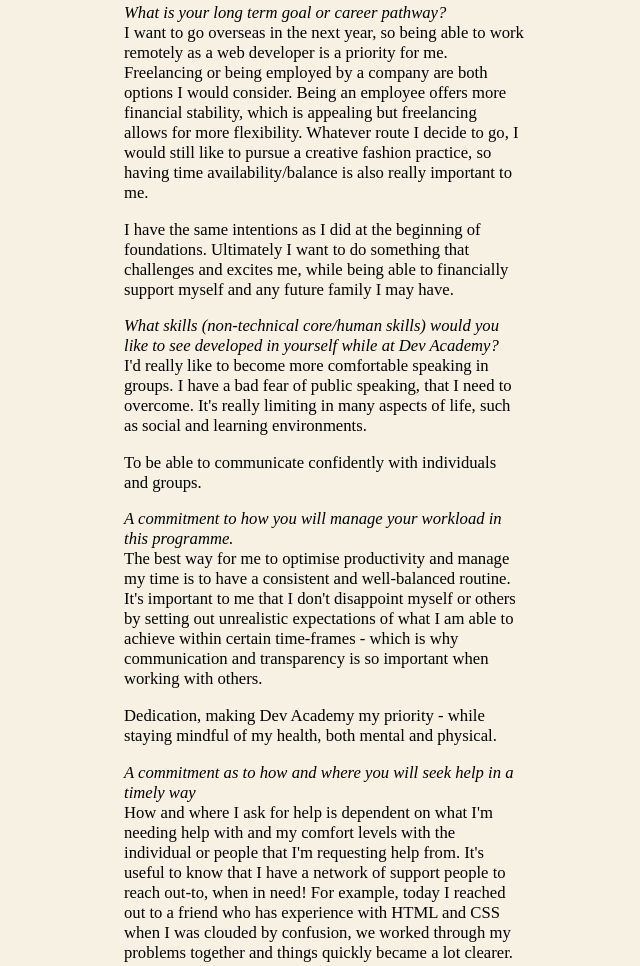
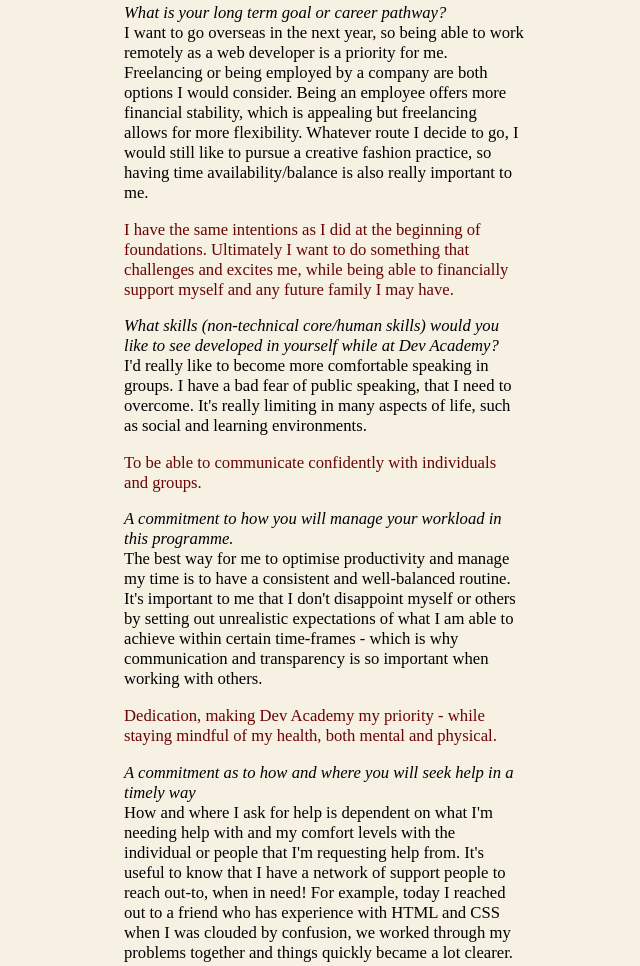
Before and after one commit to GracieHayward/GracieHayward.github.io, a plain HTML site: page core.html in a window 1280 px wide. Shown: the part 1701-2667 px from the top of the page, without its empty margins (316-956 px from the left). Drawn offline with Linux system fonts and the light colour scheme.

Commit message:
add new-text class

```diff
--- a/styles/main.css
+++ b/styles/main.css
@@ -13,6 +13,9 @@ p {
 }
 .blue-text {
   color: blue;
+}
+.new-text {
+  color: rgb(106, 4, 4);
 }
 .purple-text {
   color:rgb(106, 85, 111)
```
